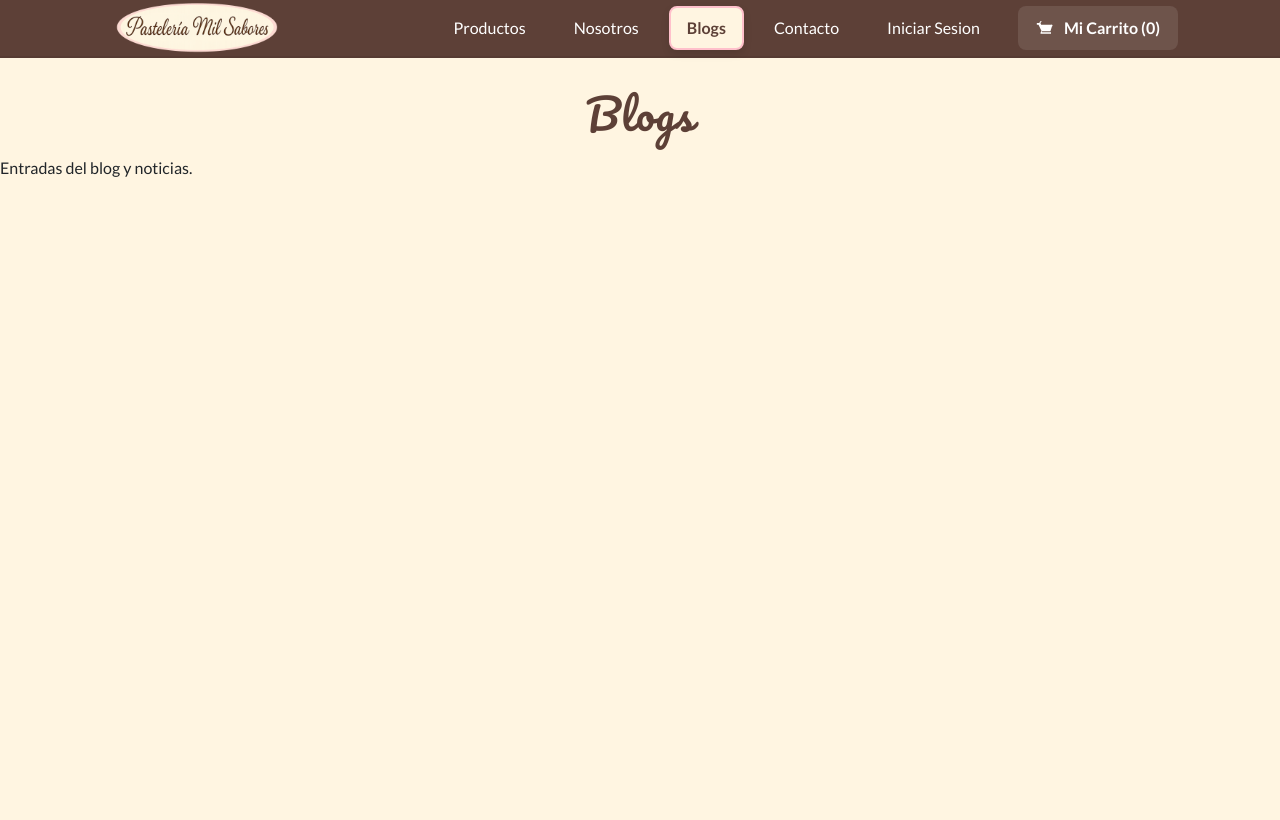
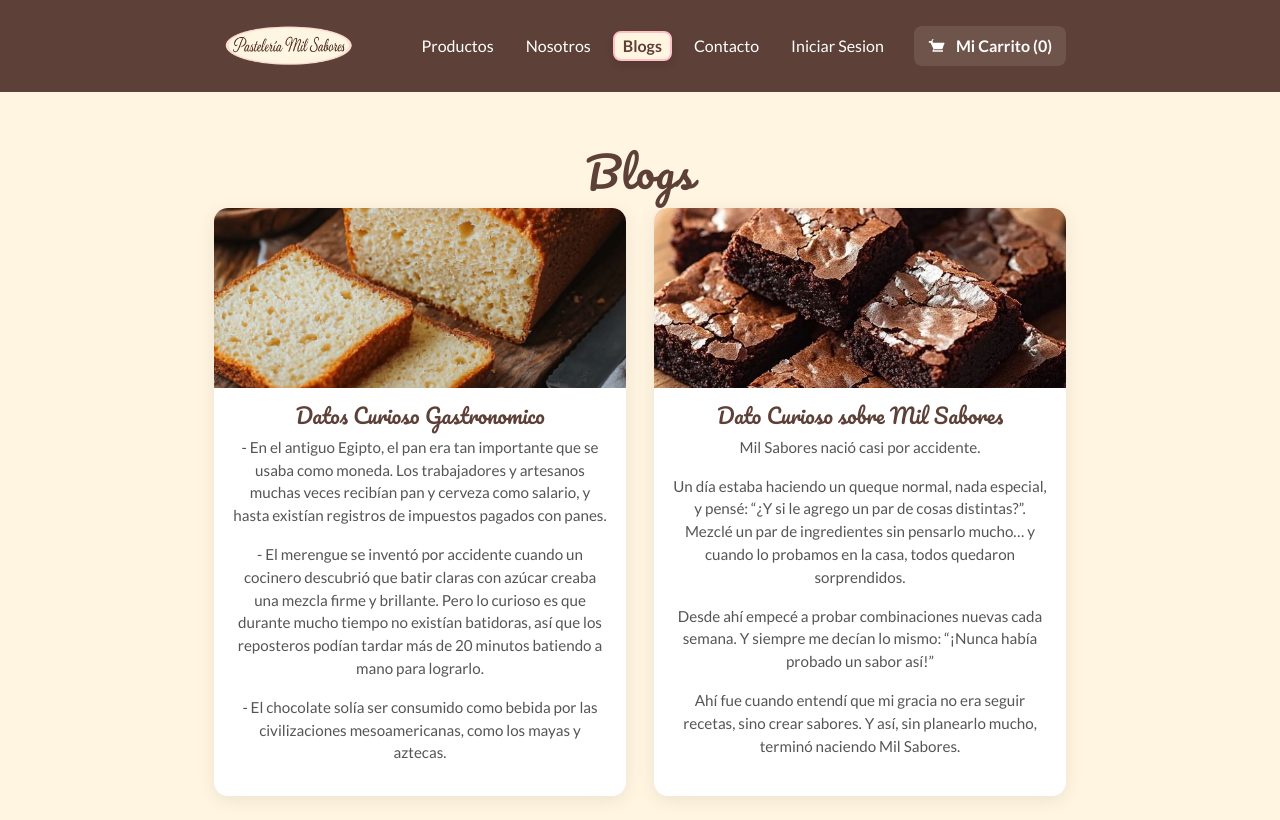
Before and after one commit to elisyanez/milSaboresReact, a React (Create React App) app: page /blogs in a window 1280 px wide. Built offline with nearby package versions, Linux system fonts and the light colour scheme.

Commit message:
chore: save local edits (Nosotros, styles, pages)

```diff
--- a/src/pages/Blogs.jsx
+++ b/src/pages/Blogs.jsx
@@ -3,8 +3,57 @@ import React from 'react';
 export default function Blogs() {
   return (
     <main className="page-container">
-  <h2 className="page-title">Blogs</h2>
-      <p>Entradas del blog y noticias.</p>
+      <h2 className="page-title">Blogs</h2>
+      <div className="blogs-grid">
+
+        {/* Caja 1 */}
+        <div className="blog-card">
+          <img
+            src="\IMG\pan-sin-gluten.png"
+            alt="Blog 1"
+            className="blog-image"
+          />
+          <div className="blog-content">
+            <h3>Datos Curioso Gastronomico</h3>
+            <p>
+             - En el antiguo Egipto, el pan era tan importante que se usaba como moneda.
+            Los trabajadores y artesanos muchas veces recibían pan y cerveza como salario, y hasta existían registros de impuestos pagados con panes.
+            </p>
+            <p>
+              - El merengue se inventó por accidente cuando un cocinero descubrió que batir claras con azúcar creaba una mezcla firme y brillante.
+              Pero lo curioso es que durante mucho tiempo no existían batidoras, así que los reposteros podían tardar más de 20 minutos batiendo a mano para lograrlo.
+            </p>
+            <p>
+              - El chocolate solía ser consumido como bebida por las civilizaciones mesoamericanas, como los mayas y aztecas.
+            </p>
+
+          </div>
+        </div>
+
+        {/* Caja 2 */}
+        <div className="blog-card">
+          <img
+            src="\IMG\brownie-sin-gluten.png"
+            alt="Blog 2"
+            className="blog-image"
+          />
+          <div className="blog-content">
+            <h3>Dato Curioso sobre Mil Sabores</h3>
+            <p>
+              Mil Sabores nació casi por accidente.
+              <p></p>
+              <p>Un día estaba haciendo un queque normal, nada especial, y pensé: “¿Y si le agrego un par de cosas distintas?”. Mezclé un par de ingredientes sin pensarlo mucho… y cuando lo probamos en la casa, todos quedaron sorprendidos.</p>
+              <p>Desde ahí empecé a probar combinaciones nuevas cada semana. Y siempre me decían lo mismo:
+                “¡Nunca había probado un sabor así!”</p>
+
+            <p>Ahí fue cuando entendí que mi gracia no era seguir recetas, sino crear sabores.
+              Y así, sin planearlo mucho, terminó naciendo Mil Sabores.</p>
+            </p>
+          </div>
+        </div>
+
+      </div>
+
     </main>
   );
 }
--- a/src/pages/Contacto.jsx
+++ b/src/pages/Contacto.jsx
@@ -1,10 +1,112 @@
-import React from 'react';
+import React, { useState } from 'react';
 
 export default function Contacto() {
+  const [formData, setFormData] = useState({
+    nombre: '',
+    email: '',
+    mensaje: '',
+  });
+
+  const [estado, setEstado] = useState({
+    error: '',
+    exito: '',
+  });
+
+  const handleChange = (e) => {
+    const { name, value } = e.target;
+
+    setFormData((prev) => ({
+      ...prev,
+      [name]: value,
+    }));
+
+    // Limpiar mensajes al escribir
+    setEstado({ error: '', exito: '' });
+  };
+
+  const handleSubmit = (e) => {
+    e.preventDefault();
+
+    const { nombre, email, mensaje } = formData;
+
+    // Validaciones básicas
+    if (!nombre || !email || !mensaje) {
+      setEstado({ error: 'Por favor completa todos los campos.', exito: '' });
+      return;
+    }
+
+    // Validar email muy simple
+    const emailValido = /\S+@\S+\.\S+/.test(email);
+    if (!emailValido) {
+      setEstado({ error: 'Ingresa un correo electrónico válido.', exito: '' });
+      return;
+    }
+
+    // Simular envío
+    console.log('Datos enviados:', formData);
+
+    setEstado({
+      error: '',
+      exito: '¡Mensaje enviado con éxito! Te contactaremos pronto.',
+    });
+
+    // Limpiar formulario
+    setFormData({
+      nombre: '',
+      email: '',
+      mensaje: '',
+    });
+  };
+
   return (
     <main className="page-container">
-  <h2 className="page-title">Contacto</h2>
-      <p>Formulario de contacto y datos de la pastelería.</p>
+      <h2 className="page-title">Contacto</h2>
+      <p>Si tienes consultas o pedidos especiales, completa el formulario.</p>
+
+      <form className="contact-form" onSubmit={handleSubmit}>
+        <div className="form-group">
+          <label htmlFor="nombre">Nombre</label>
+          <input
+            id="nombre"
+            name="nombre"
+            type="text"
+            value={formData.nombre}
+            onChange={handleChange}
+            placeholder="Tu nombre"
+          />
+        </div>
+
+        <div className="form-group">
+          <label htmlFor="email">Correo electrónico</label>
+          <input
+            id="email"
+            name="email"
+            type="email"
+            value={formData.email}
+            onChange={handleChange}
+            placeholder="tucorreo@ejemplo.com"
+          />
+        </div>
+
+        <div className="form-group">
+          <label htmlFor="mensaje">Mensaje</label>
+          <textarea
+            id="mensaje"
+            name="mensaje"
+            rows="4"
+            value={formData.mensaje}
+            onChange={handleChange}
+            placeholder="Cuéntanos en qué te podemos ayudar"
+          />
+        </div>
+
+        {estado.error && <p className="form-message error">{estado.error}</p>}
+        {estado.exito && <p className="form-message success">{estado.exito}</p>}
+
+        <button type="submit" className="btn-enviar">
+          Enviar mensaje
+        </button>
+      </form>
     </main>
   );
 }
--- a/src/styles/styles.css
+++ b/src/styles/styles.css
@@ -128,10 +128,10 @@ body {
   font-size: 1rem;
   font-weight: 700;
   border-radius: 8px;
-  padding: 6px 14px;
+  padding: 1px 14px;
   position: absolute;
   left: 50%;
-  bottom: 12px;
+  bottom: 1px;
   transform: translateX(-50%) scaleY(1);
   opacity: 1;
   transition: all 0.25s;
@@ -257,7 +257,7 @@ body {
 }
 
 .brand-logo {
-  height: 56px;
+  height: 44px;
   width: auto;
   display:block;
 }
@@ -290,29 +290,31 @@ body {
 
 /* Topbar (header) */
 .topbar {
+  height: auto;
   position: sticky;
   top: 0;
   z-index: 50;
   background: var(--tabla-texto);
-  border-bottom: 2px solid rgba(0,0,0,0.08);
+  border-bottom: 0px solid rgba(0,0,0,0.08);
 }
 
 .topbar-inner {
   max-width: 1100px;
   margin: 0 auto;
   padding: 0 12px;
-  min-height: 56px;
+  min-height: 56px;          /* antes 56px */
   display: flex;
   align-items: center;
   justify-content: space-between;
   gap: 8px;
 }
 
+
 /* Style for nav links: default (on dark header) show as light text */
 .nav-links a {
   color: #fff;
   text-decoration: none;
-  padding: 8px 16px;
+  padding: 1px 8px;         /* antes 8px 16px */
   border-radius: 8px;
   background: transparent;
   font-weight: 500;
@@ -320,6 +322,7 @@ body {
   position: relative;
   border: 2px solid transparent;
 }
+
 
 .nav-links a:hover {
   background: rgba(255, 255, 255, 0.1);
@@ -365,13 +368,15 @@ body {
   gap: 8px;
   color: #fff;
   text-decoration: none;
-  padding: 8px 16px;
+  padding: 6px 12px;         /* antes 8px 16px */
   border-radius: 8px;
   transition: all 0.3s ease;
   background: rgba(255, 255, 255, 0.1);
   border: 2px solid transparent;
   position: relative;
 }
+
+
 
 .cart-link .cart-icon {
   width: 20px;
@@ -1218,3 +1223,132 @@ h1,h2,h3,.brand {
     height: 200px;
   }
 }
+
+.blogs-grid {
+  margin-left: auto;
+  margin-top: auto;
+  margin-right: auto;
+  display: grid;
+  grid-template-columns: repeat(2, 1fr);
+  gap: 28px;
+  max-width: 1100px;
+}
+
+.blog-card {
+  background: #fff;
+  border-radius: 14px;
+  box-shadow: 0 4px 18px rgba(93, 64, 55, 0.1);
+  overflow: hidden;
+  display: flex;
+  flex-direction: column;
+}
+
+.blog-image {
+  width: 100%;
+  height: 180px;
+  object-fit: cover;
+}
+
+.blog-content {
+  padding: 16px 18px;
+}
+
+.blog-content h3 {
+  margin-bottom: 8px;
+  font-size: 1.3rem;
+}
+
+.blog-content p {
+  color: #555;
+  font-size: 0.95rem;
+}
+
+/* Contenedor principal */
+.page-container {
+  max-width: 900px;
+  margin: 0 auto;
+  padding: 24px;
+  text-align: center;        /* Centra títulos y descripciones */
+}
+
+/* Título */
+.page-title {
+  margin-bottom: 12px;
+}
+
+/* Formulario */
+.contact-form {
+  margin: 32px auto;          /* Centrado */
+  max-width: 460px;           /* Tamaño ideal */
+  background: #fff;
+  padding: 24px;
+  border-radius: 14px;
+  box-shadow: 0 4px 16px rgba(0,0,0,0.08);
+  display: flex;
+  flex-direction: column;
+  gap: 18px;
+  text-align: left;           /* Campos alineados a la izquierda */
+}
+
+/* Grupo de campo */
+.form-group {
+  display: flex;
+  flex-direction: column;
+  gap: 6px;
+}
+
+/* Etiquetas */
+.form-group label {
+  font-weight: 500;
+  font-size: 0.95rem;
+}
+
+/* Inputs y textarea */
+.form-group input,
+.form-group textarea {
+  padding: 10px 12px;
+  border-radius: 10px;
+  border: 1px solid #ccc;
+  font-size: 1rem;
+  font-family: inherit;
+}
+
+.form-group input:focus,
+.form-group textarea:focus {
+  border-color: #c48a6a;
+  box-shadow: 0 0 0 2px rgba(196,138,106,0.2);
+  outline: none;
+}
+
+/* Botón */
+.btn-enviar {
+  background: #c48a6a;
+  color: white;
+  border: none;
+  padding: 10px 22px;
+  border-radius: 999px;
+  cursor: pointer;
+  font-size: 0.95rem;
+  font-weight: 500;
+  align-self: center;       /* Centra el botón */
+  transition: 0.15s ease;
+}
+
+.btn-enviar:hover {
+  opacity: 0.9;
+  transform: translateY(-1px);
+}
+
+/* Mensajes */
+.form-message {
+  font-size: 0.9rem;
+  text-align: center;
+}
+
+.form-message.error {
+  color: #c0392b;
+}
+
+.form-message.success {
+  color: #2e7d32;
+}
```
